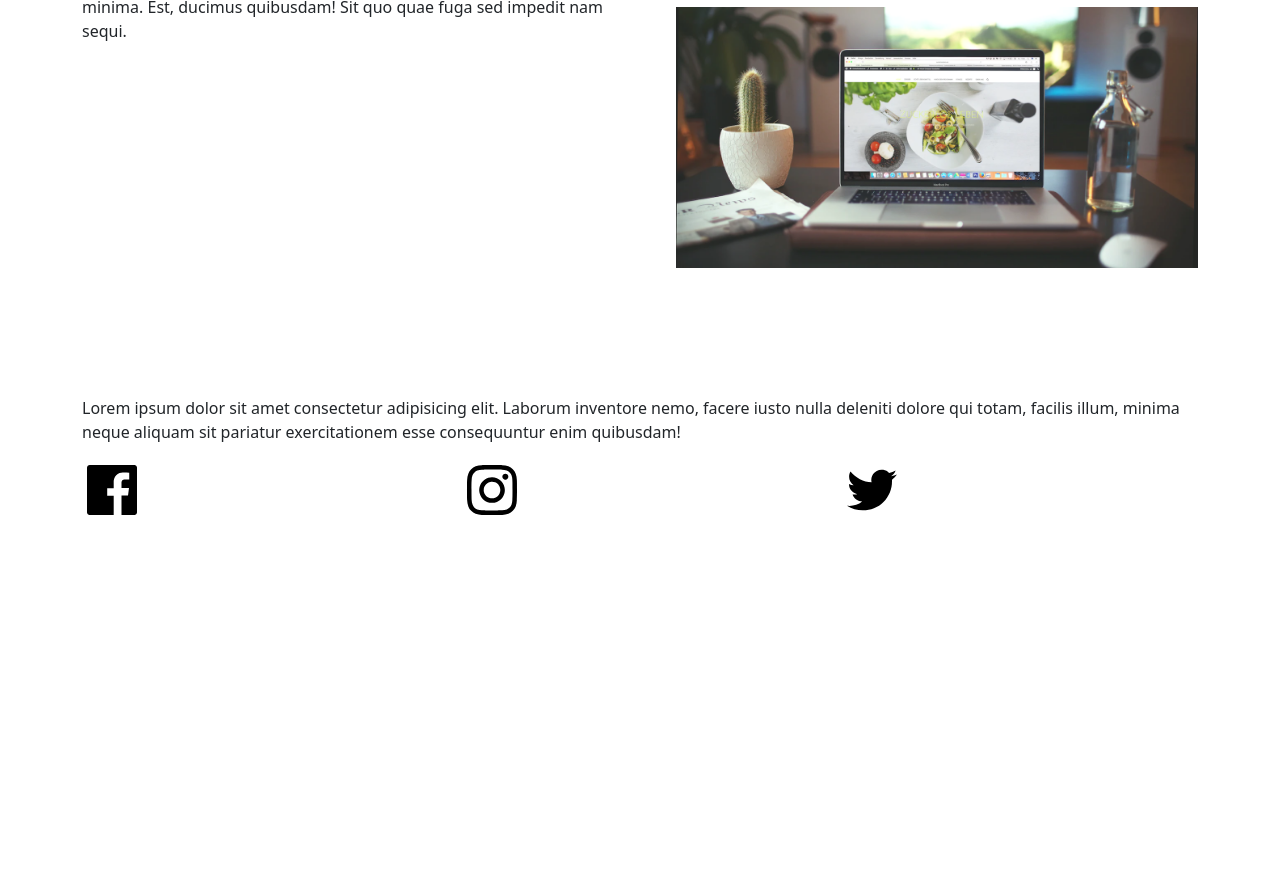
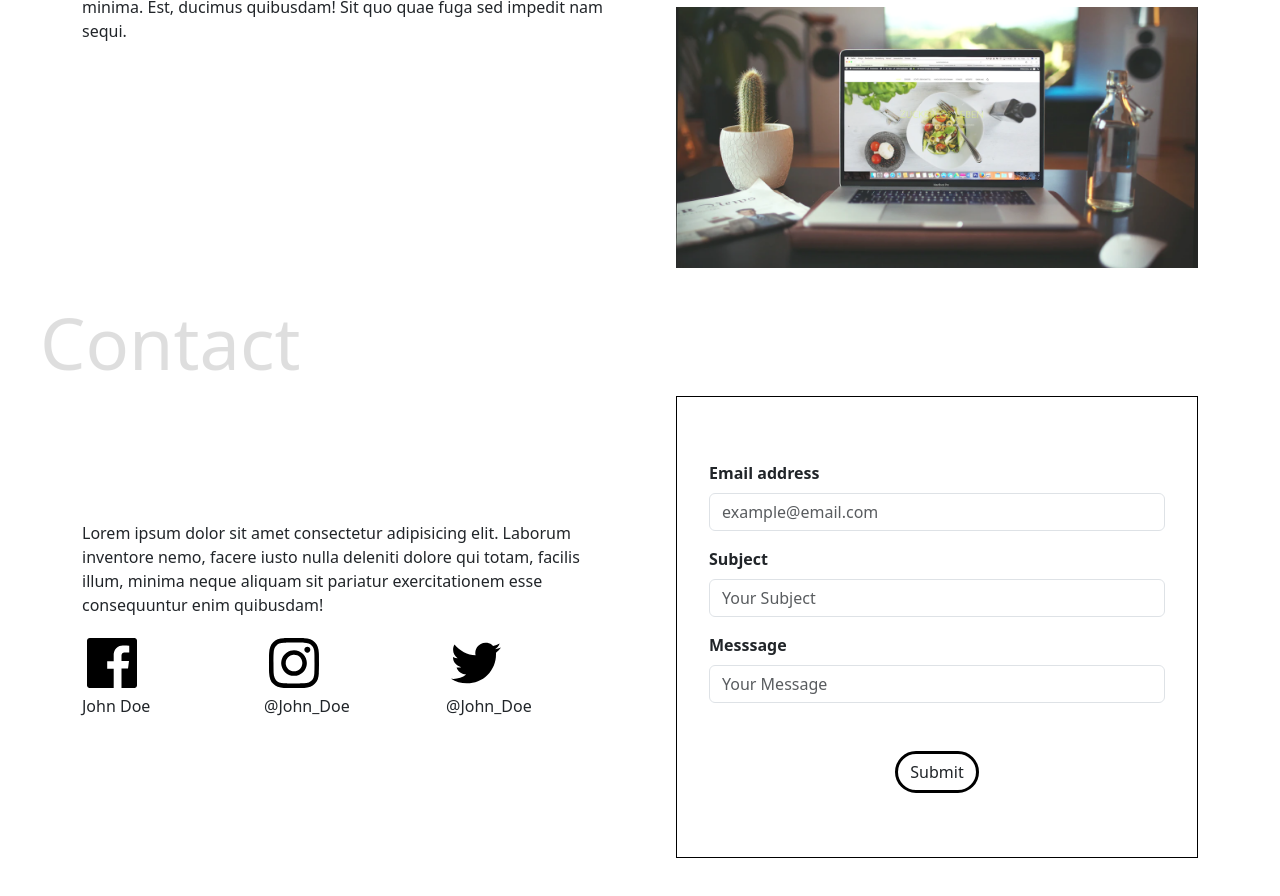
Before and after one commit to roberthouse38/Portofolio, a plain HTML site: page index.html in a window 1280 px wide. Shown: the part 1590-2486 px from the top of the page. Before the commit the page ends 2111 px from the top, so only its background shows below. Drawn offline with nearby package versions, Linux system fonts and the light colour scheme.

Commit message:
add contact

```diff
--- a/index.html
+++ b/index.html
@@ -151,21 +151,50 @@
   </section>
 
   <section id="contact" class="contact container">
-    <div class="row">
-        <div class="col">
+    <div class="row d-flex align-items-center gap-5">
+
+      <div class="col">
           <p>Lorem ipsum dolor sit amet consectetur adipisicing elit. Laborum inventore nemo, facere iusto nulla deleniti dolore qui totam, facilis illum, minima neque aliquam sit pariatur exercitationem esse consequuntur enim quibusdam!</p>
             <div class="row">
                 <div class="col">
-                  <img src="images/Facebook.svg">
+                  <img src="images/Facebook.svg" alt="facebook icon">
+                  <p> John Doe</p>
                 </div>
                 <div class="col">
-                  <img src="images/Instagram.svg">
+                  <img src="images/Instagram.svg" alt="facebook icon">
+                  <p>@John_Doe</p>
                 </div>
                 <div class="col">
-                  <img src="images/Twitter.svg">
+                  <img src="images/Twitter.svg" alt="facebook icon">
+                  <p>@John_Doe</p>
                 </div>
             </div>
         </div>
+
+        <div class="col">
+          <form class="contact-form" onsubmit="onFormSubmit(event)">
+            <div class="mb-3">
+              <label for="inp_email" class="form-label">Email address</label>
+              <input type="email" class="form-control" id="inp_email" placeholder="example@email.com">
+            </div>
+            <div class="mb-3">
+              <label for="inp_subject" class="form-label">Subject</label>
+              <input type="text" class="form-control" id="inp_subject" placeholder="Your Subject">
+            </div>
+            <div class="mb-3">
+              <label for="inp_message" class="form-label">Messsage</label>
+              <input type="text" class="form-control" id="inp_message" placeholder="Your Message">
+            </div>
+            <!-- <div class="mb-3 form-check">
+              <input type="checkbox" class="form-check-input" id="exampleCheck1">
+              <label class="form-check-label" for="exampleCheck1">Message</label>
+            </div> -->
+            <div class="d-flex justify-content-center mt-5">
+              <button type="submit" class="btn button">Submit</button>
+            </div>
+          </form>
+        </div>
+
     </div>
   </section>
 
--- a/main.js
+++ b/main.js
@@ -14,7 +14,29 @@ function toggleDetail(e){
     const detail = $(item).children(".about-exp-item-detail")
 
     $(detail).slideToggle()
-
-
     // console.log($(item).children(".about-exp-item-detail")) # Untuk debugging hierarki child atau parent
 }
+
+// UNTUK MENAMPILKAN POP UP ALERT DARI javascript
+// (lebih aman daripada menambahkan 'required' pada html )
+function onFormSubmit(e) {
+    e.preventDefault()
+    const email = $("#inp_email")
+    const subject = $("#inp_subject")
+    const message = $("#inp_message")
+
+    // console.log($(subject).val()) UNTUK DEBUG MASUKAN
+
+    if(!$(email).val()) {
+        alert("Email Is Required")
+    } else if (!$(subject).val()) {
+        alert("Subject Is Required")
+    } else if (!$(message).val()) {
+        alert("Message Is Required")
+    } else {
+        alert("form submitted")
+        $(email).val(" ")
+        $(subject).val(" ")
+        $(message).val(" ")
+    }
+}
--- a/style.css
+++ b/style.css
@@ -121,6 +121,23 @@ section::before {
     content: "Hardware Enthusiast";
 }
 
+.contact{
+    padding-bottom: 128px;
+}
+
+.contact::before{
+    content: 'Contact';
+}
+
+.contact-form {
+    border: 1px solid black;
+    padding: 64px 32px;
+}
+
+.form-label {
+    font-weight: 700;
+}
+
 @keyframes upDown {
     0%{
         transform: translateY(0);
```
